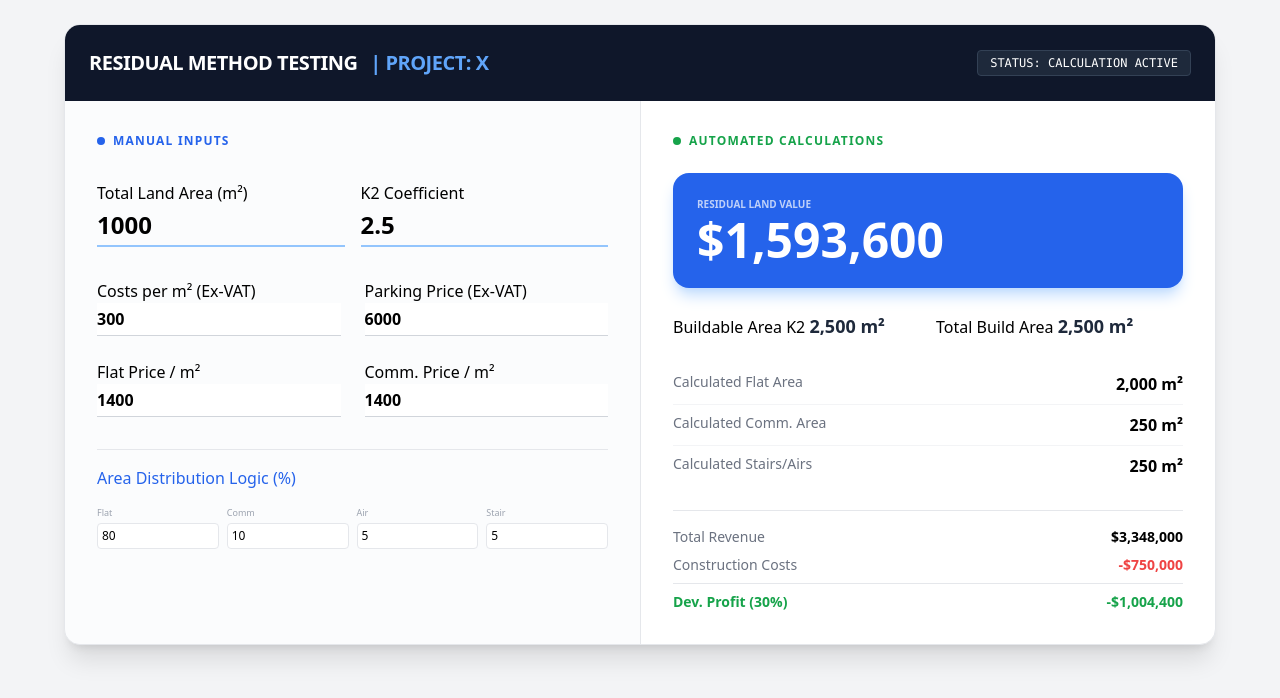
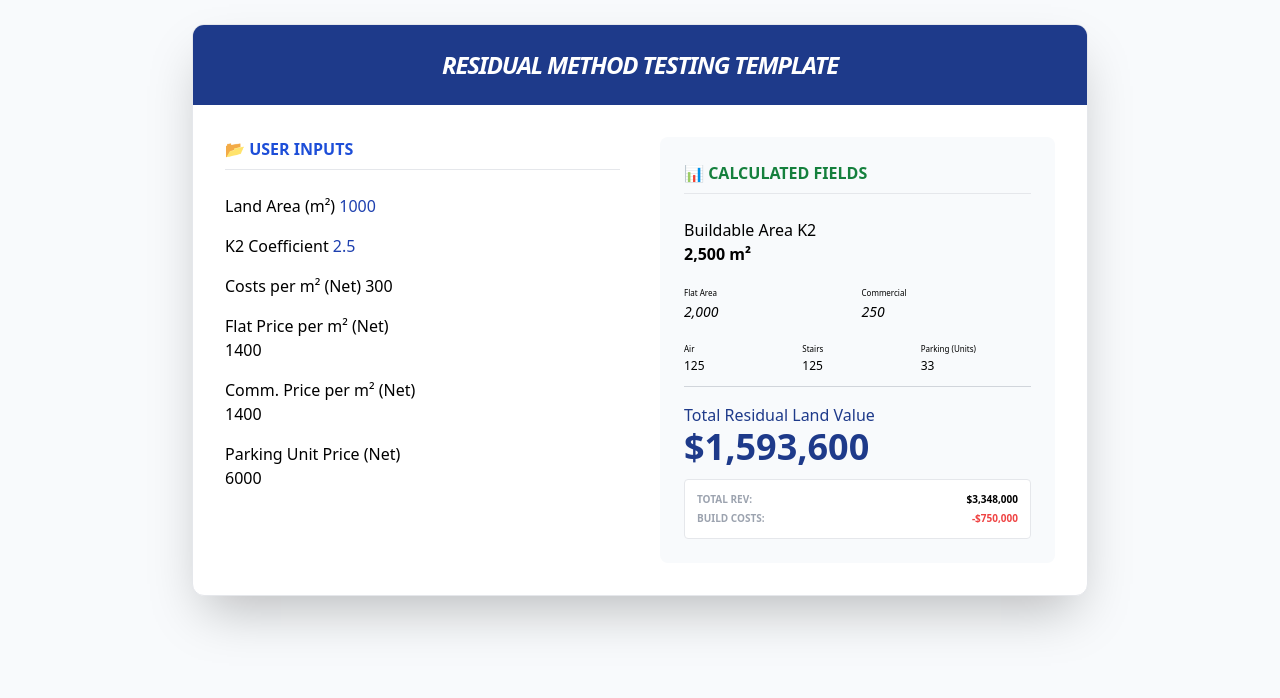
Before and after one commit to TengizKhrustali/Residual-Testing, a plain HTML site: page index.html in a window 1280 px wide. Drawn offline with nearby package versions, Linux system fonts and the light colour scheme.

Commit message:
Update title and restructure HTML layout

```diff
--- a/index.html
+++ b/index.html
@@ -3,111 +3,97 @@
 <head>
     <meta charset="UTF-8">
     <meta name="viewport" content="width=device-width, initial-scale=1.0">
-    <title>Residual Method Tester</title>
+    <title>Residual Method Testing</title>
     <script src="https://cdn.tailwindcss.com"></script>
     <style>
         input::-webkit-outer-spin-button, input::-webkit-inner-spin-button { -webkit-appearance: none; margin: 0; }
         input[type=number] { -moz-appearance: textfield; }
-        .input-group { @apply bg-blue-50 p-4 rounded-lg border border-blue-100; }
-        .calc-group { @apply bg-white p-4 rounded-lg border border-gray-200 shadow-sm; }
-        .label-text { @apply block text-[10px] font-bold text-gray-500 uppercase tracking-wider mb-1; }
+        .input-box { @apply w-full bg-white border border-blue-300 rounded p-2 text-lg font-bold focus:ring-2 focus:ring-blue-500 outline-none; }
+        .calc-display { @apply w-full bg-gray-100 border border-gray-300 rounded p-2 text-lg font-mono text-gray-700; }
+        .label-style { @apply block text-[10px] font-black text-slate-500 uppercase tracking-widest mb-1; }
     </style>
 </head>
-<body class="bg-gray-100 p-6 font-sans">
-    <div class="max-w-6xl mx-auto">
-        <div class="bg-white rounded-2xl shadow-xl overflow-hidden border border-gray-200">
-            <div class="bg-slate-900 p-6 text-white flex justify-between items-center">
-                <h1 class="text-xl font-bold tracking-tight">RESIDUAL METHOD TESTING <span class="text-blue-400 ml-2">| PROJECT: X</span></h1>
-                <div class="text-xs font-mono bg-slate-800 px-3 py-1 rounded border border-slate-700">STATUS: CALCULATION ACTIVE</div>
+<body class="bg-slate-50 p-6">
+    <div class="max-w-4xl mx-auto bg-white shadow-2xl rounded-xl overflow-hidden border border-gray-200">
+        <div class="bg-blue-900 p-6 text-white text-center">
+            <h1 class="text-2xl font-black italic tracking-tighter">RESIDUAL METHOD TESTING TEMPLATE</h1>
         </div>
 
-            <div class="grid grid-cols-1 lg:grid-cols-2 gap-0 divide-y lg:divide-y-0 lg:divide-x divide-gray-200">
+        <div class="p-8 grid grid-cols-1 md:grid-cols-2 gap-10">
+            <div class="space-y-6">
+                <h2 class="text-blue-700 font-bold border-b pb-2">📂 USER INPUTS</h2>
 
-                <div class="p-8 space-y-8 bg-slate-50/50">
-                    <h2 class="text-blue-600 font-black text-xs uppercase tracking-widest flex items-center">
-                        <span class="w-2 h-2 bg-blue-600 rounded-full mr-2"></span> Manual Inputs
-                    </h2>
-
-                    <div class="input-group">
-                        <div class="grid grid-cols-2 gap-4">
+                <div class="space-y-4">
                     <div>
-                                <label class="label-text">Total Land Area (m²)</label>
-                                <input type="number" id="inp_area" value="1000" oninput="calc()" class="w-full bg-transparent border-b-2 border-blue-300 py-1 text-2xl font-bold outline-none focus:border-blue-600">
+                        <label class="label-style">Land Area (m²)</label>
+                        <input type="number" id="in_area" value="1000" oninput="calc()" class="input-box text-blue-800">
                     </div>
                     <div>
-                                <label class="label-text">K2 Coefficient</label>
-                                <input type="number" id="inp_k2" value="2.5" step="0.1" oninput="calc()" class="w-full bg-transparent border-b-2 border-blue-300 py-1 text-2xl font-bold outline-none focus:border-blue-600">
+                        <label class="label-style">K2 Coefficient</label>
+                        <input type="number" id="in_k2" value="2.5" step="0.1" oninput="calc()" class="input-box text-blue-800">
+                    </div>
+                    <div>
+                        <label class="label-style">Costs per m² (Net)</label>
+                        <input type="number" id="in_cost_m2" value="300" oninput="calc()" class="input-box">
+                    </div>
+                    <div>
+                        <label class="label-style">Flat Price per m² (Net)</label>
+                        <input type="number" id="in_f_price" value="1400" oninput="calc()" class="input-box">
+                    </div>
+                    <div>
+                        <label class="label-style">Comm. Price per m² (Net)</label>
+                        <input type="number" id="in_c_price" value="1400" oninput="calc()" class="input-box">
+                    </div>
+                    <div>
+                        <label class="label-style">Parking Unit Price (Net)</label>
+                        <input type="number" id="in_p_price" value="6000" oninput="calc()" class="input-box">
                     </div>
                 </div>
             </div>
 
-                    <div class="grid grid-cols-2 gap-6">
+            <div class="space-y-6 bg-slate-50 p-6 rounded-lg">
+                <h2 class="text-green-700 font-bold border-b pb-2">📊 CALCULATED FIELDS</h2>
+
+                <div class="space-y-3">
                     <div>
-                            <label class="label-text">Costs per m² (Ex-VAT)</label>
-                            <input type="number" id="inp_cost_m2" value="300" oninput="calc()" class="w-full border-b border-gray-300 py-1 font-semibold outline-none focus:border-blue-500">
+                        <label class="label-style">Buildable Area K2</label>
+                        <div id="out_k2" class="calc-display font-bold">0</div>
+                    </div>
+                    <div class="grid grid-cols-2 gap-2">
+                        <div>
+                            <label class="label-style text-[8px]">Flat Area</label>
+                            <div id="out_flat" class="calc-display text-sm italic font-medium">0</div>
                         </div>
                         <div>
-                            <label class="label-text">Parking Price (Ex-VAT)</label>
-                            <input type="number" id="inp_p_price" value="6000" oninput="calc()" class="w-full border-b border-gray-300 py-1 font-semibold outline-none focus:border-blue-500">
+                            <label class="label-style text-[8px]">Commercial</label>
+                            <div id="out_comm" class="calc-display text-sm italic font-medium">0</div>
+                        </div>
+                    </div>
+                    <div class="grid grid-cols-3 gap-2">
+                        <div>
+                            <label class="label-style text-[8px]">Air</label>
+                            <div id="out_air" class="calc-display text-xs">0</div>
                         </div>
                         <div>
-                            <label class="label-text">Flat Price / m²</label>
-                            <input type="number" id="inp_f_price" value="1400" oninput="calc()" class="w-full border-b border-gray-300 py-1 font-semibold outline-none focus:border-blue-500">
+                            <label class="label-style text-[8px]">Stairs</label>
+                            <div id="out_stair" class="calc-display text-xs">0</div>
                         </div>
                         <div>
-                            <label class="label-text">Comm. Price / m²</label>
-                            <input type="number" id="inp_c_price" value="1400" oninput="calc()" class="w-full border-b border-gray-300 py-1 font-semibold outline-none focus:border-blue-500">
+                            <label class="label-style text-[8px]">Parking (Units)</label>
+                            <div id="out_park" class="calc-display text-xs">0</div>
                         </div>
                     </div>
 
-                    <div class="pt-4 border-t border-gray-200">
-                        <label class="label-text text-blue-600">Area Distribution Logic (%)</label>
-                        <div class="grid grid-cols-4 gap-2 mt-2">
-                            <div><span class="text-[9px] text-gray-400">Flat</span><input type="number" id="r_flat" value="80" oninput="calc()" class="w-full border rounded p-1 text-xs"></div>
-                            <div><span class="text-[9px] text-gray-400">Comm</span><input type="number" id="r_comm" value="10" oninput="calc()" class="w-full border rounded p-1 text-xs"></div>
-                            <div><span class="text-[9px] text-gray-400">Air</span><input type="number" id="r_air" value="5" oninput="calc()" class="w-full border rounded p-1 text-xs"></div>
-                            <div><span class="text-[9px] text-gray-400">Stair</span><input type="number" id="r_stair" value="5" oninput="calc()" class="w-full border rounded p-1 text-xs"></div>
+                    <div class="mt-8 pt-4 border-t border-gray-300">
+                        <label class="label-style text-blue-900">Total Residual Land Value</label>
+                        <div id="res_land" class="text-4xl font-black text-blue-900">$0</div>
+                    </div>
+
+                    <div class="mt-4 p-3 bg-white rounded border border-gray-200">
+                        <div class="flex justify-between text-[10px] font-bold uppercase"><span class="text-gray-400">Total Rev:</span><span id="res_rev"></span></div>
+                        <div class="flex justify-between text-[10px] font-bold uppercase mt-1"><span class="text-gray-400">Build Costs:</span><span id="res_costs" class="text-red-500"></span></div>
                     </div>
                 </div>
-                </div>
-
-                <div class="p-8 space-y-6">
-                    <h2 class="text-green-600 font-black text-xs uppercase tracking-widest flex items-center">
-                        <span class="w-2 h-2 bg-green-600 rounded-full mr-2"></span> Automated Calculations
-                    </h2>
-
-                    <div class="bg-blue-600 p-6 rounded-2xl text-white shadow-lg shadow-blue-200">
-                        <p class="text-[10px] font-bold uppercase opacity-70">Residual Land Value</p>
-                        <h2 id="out_land_val" class="text-5xl font-black mt-1">$0</h2>
-                    </div>
-
-                    <div class="grid grid-cols-2 gap-4">
-                        <div class="calc-group">
-                            <label class="label-text">Buildable Area K2</label>
-                            <span id="out_k2" class="text-lg font-bold text-slate-800">0 m²</span>
-                        </div>
-                        <div class="calc-group">
-                            <label class="label-text">Total Build Area</label>
-                            <span id="out_total_build" class="text-lg font-bold text-slate-800">0 m²</span>
-                        </div>
-                    </div>
-
-                    <div class="calc-group divide-y divide-gray-100">
-                        <div class="flex justify-between py-2"><span class="text-sm text-gray-500">Calculated Flat Area</span><span id="out_flat" class="font-bold"></span></div>
-                        <div class="flex justify-between py-2"><span class="text-sm text-gray-500">Calculated Comm. Area</span><span id="out_comm" class="font-bold"></span></div>
-                        <div class="flex justify-between py-2"><span class="text-sm text-gray-500">Calculated Stairs/Airs</span><span id="out_others" class="font-bold"></span></div>
-                    </div>
-
-                    <div class="space-y-2 border-t pt-4">
-                        <div class="flex justify-between text-sm"><span class="text-gray-500">Total Revenue</span><span id="out_rev" class="font-bold"></span></div>
-                        <div class="flex justify-between text-sm"><span class="text-gray-500">Construction Costs</span><span id="out_costs" class="text-red-500 font-bold"></span></div>
-                        <div class="flex justify-between text-sm font-bold text-green-600 pt-2 border-t">
-                            <span>Dev. Profit (30%)</span>
-                            <span id="out_profit"></span>
-                        </div>
-                    </div>
-                </div>
-
             </div>
         </div>
     </div>
@@ -118,45 +104,39 @@
 
         function calc() {
             // INPUTS
-            const land = +document.getElementById('inp_area').value;
-            const k2 = +document.getElementById('inp_k2').value;
-            const cM2 = +document.getElementById('inp_cost_m2').value;
-            const fP = +document.getElementById('inp_f_price').value;
-            const cP = +document.getElementById('inp_c_price').value;
-            const pP = +document.getElementById('inp_p_price').value;
+            const area = +document.getElementById('in_area').value;
+            const k2 = +document.getElementById('in_k2').value;
+            const bCost = +document.getElementById('in_cost_m2').value;
+            const fP = +document.getElementById('in_f_price').value;
+            const cP = +document.getElementById('in_c_price').value;
+            const pP = +document.getElementById('in_p_price').value;
 
-            // RATIOS
-            const rf = +document.getElementById('r_flat').value / 100;
-            const rc = +document.getElementById('r_comm').value / 100;
-            const ra = +document.getElementById('r_air').value / 100;
-            const rs = +document.getElementById('r_stair').value / 100;
+            // FORMULAS (Calculated Fields)
+            const k2Area = area * k2;
+            const flat = k2Area * 0.80; // Assuming 80% distribution
+            const comm = k2Area * 0.10;
+            const air = k2Area * 0.05;
+            const stair = k2Area * 0.05;
+            const totalBuild = flat + comm + air + stair;
+            const parkUnits = Math.floor(flat / 60);
 
-            // CALCULATIONS
-            const buildK2 = land * k2;
-            const areaF = buildK2 * rf;
-            const areaC = buildK2 * rc;
-            const areaA = buildK2 * ra;
-            const areaS = buildK2 * rs;
-            const totalBuild = areaF + areaC + areaA + areaS;
-
-            const parkUnits = Math.floor(areaF / 60); // Standard rule, adjust if needed
-
-            const totalRev = (areaF * fP) + (areaC * cP) + (parkUnits * pP);
-            const buildCosts = totalBuild * cM2;
+            // FINANCIALS
+            const totalRev = (flat * fP) + (comm * cP) + (parkUnits * pP);
+            const buildCosts = totalBuild * bCost;
             const profit = totalRev * PROFIT_RATE;
             const residual = totalRev - buildCosts - profit;
 
-            // OUTPUTS
-            document.getElementById('out_k2').innerText = buildK2.toLocaleString() + ' m²';
-            document.getElementById('out_total_build').innerText = totalBuild.toLocaleString() + ' m²';
-            document.getElementById('out_flat').innerText = Math.round(areaF).toLocaleString() + ' m²';
-            document.getElementById('out_comm').innerText = Math.round(areaC).toLocaleString() + ' m²';
-            document.getElementById('out_others').innerText = Math.round(areaA + areaS).toLocaleString() + ' m²';
+            // UPDATE UI
+            document.getElementById('out_k2').innerText = Math.round(k2Area).toLocaleString() + ' m²';
+            document.getElementById('out_flat').innerText = Math.round(flat).toLocaleString();
+            document.getElementById('out_comm').innerText = Math.round(comm).toLocaleString();
+            document.getElementById('out_air').innerText = Math.round(air).toLocaleString();
+            document.getElementById('out_stair').innerText = Math.round(stair).toLocaleString();
+            document.getElementById('out_park').innerText = parkUnits;
 
-            document.getElementById('out_rev').innerText = fmt(totalRev);
-            document.getElementById('out_costs').innerText = '-' + fmt(buildCosts);
-            document.getElementById('out_profit').innerText = '-' + fmt(profit);
-            document.getElementById('out_land_val').innerText = fmt(residual);
+            document.getElementById('res_rev').innerText = fmt(totalRev);
+            document.getElementById('res_costs').innerText = '-' + fmt(buildCosts);
+            document.getElementById('res_land').innerText = fmt(residual);
         }
         calc();
     </script>
```
Lines whose indentation alone changed are shown as unchanged.
